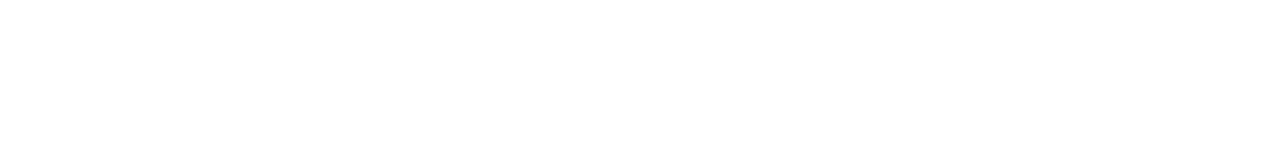
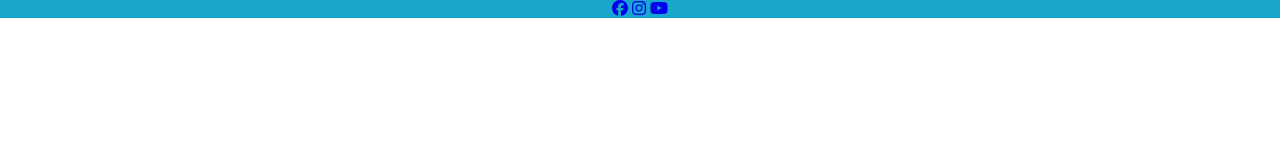
Before and after one commit to Alberto-ARG/git-test, a plain HTML site: page index.html in a window 1280 px wide. Drawn offline with Linux system fonts and the light colour scheme.

Commit message:
footerTerminado

```diff
--- a/index.html
+++ b/index.html
@@ -4,9 +4,28 @@
     <meta charset="UTF-8">
     <meta http-equiv="X-UA-Compatible" content="IE=edge">
     <meta name="viewport" content="width=device-width, initial-scale=1.0">
+    <link rel="stylesheet" href="./style.css">
     <title>Con LOS PIBES</title>
 </head>
 <body>
+    <footer>
+        <div class="redes-container">
+            <ul>
+                <li>
+                    <a href="https://www.facebook.com/Dgo.shadows/" class="facebook"><i class="fa-brands fa-facebook"></i></a>
+                </li>
 
+                <li>
+                    <a href="https://www.instagram.com/die.olivera_/" class="instagram"><i class="fa-brands fa-instagram"></i></a>
+                </li>
+
+                <li>
+                    <a href="https://www.youtube.com/watch?v=3ExGuHWdXCE" class="helicopter"><i class="fa-brands fa-youtube"></i></a>
+                </li>
+
+            </ul>
+        </div>
+    </footer>
+    <script src="https://kit.fontawesome.com/140cf224bf.js" crossorigin="anonymous"></script>
 </body>
 </html>
--- /dev/null
+++ b/style.css
@@ -0,0 +1,18 @@
+*{
+    padding: 0;
+    margin: 0;
+}
+
+footer{
+    background: #19A7CE;
+    color: black;
+}
+
+.redes-container{
+    display: flex;
+    justify-content: center;
+}
+
+.redes-container ul li{
+    display: inline-block;
+}
```
